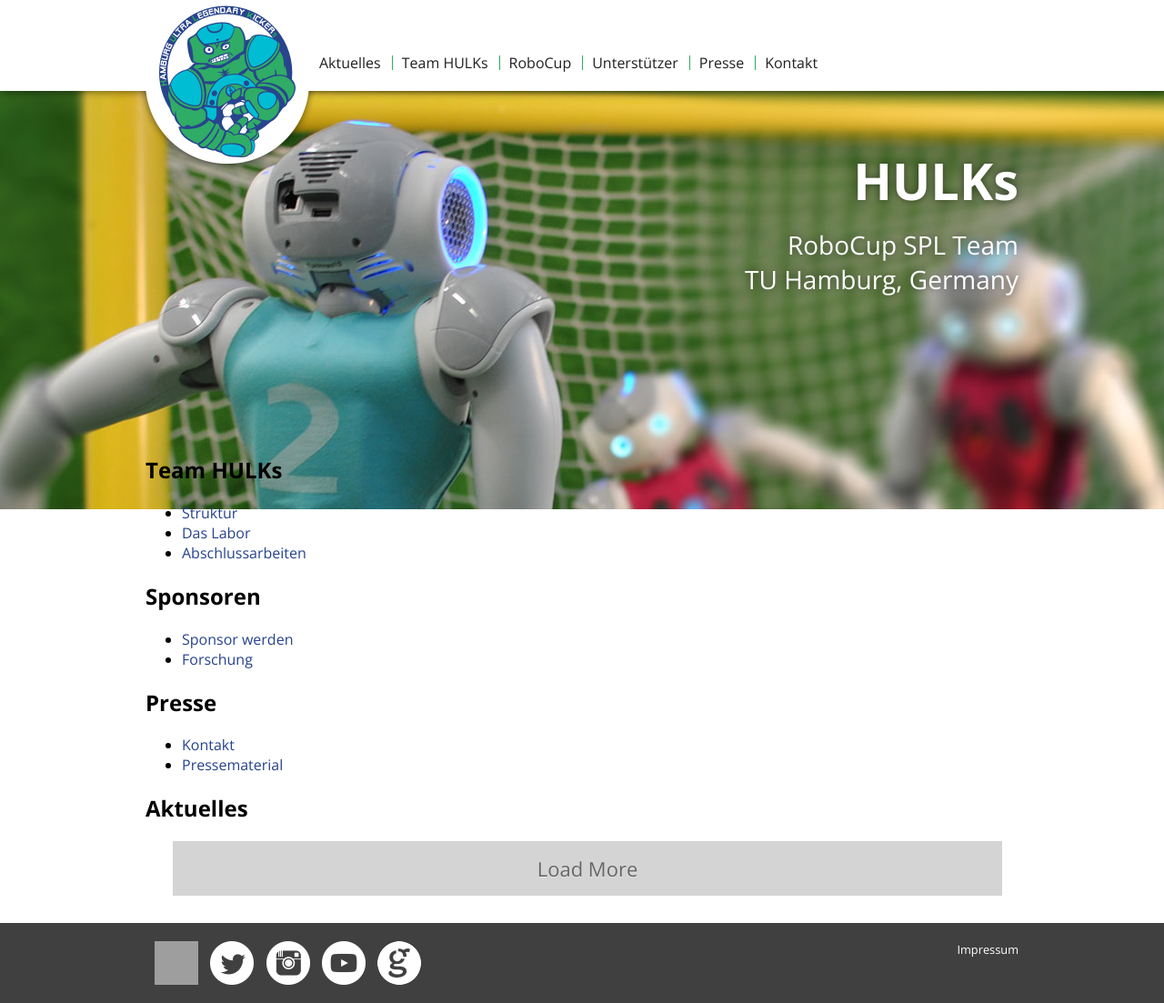
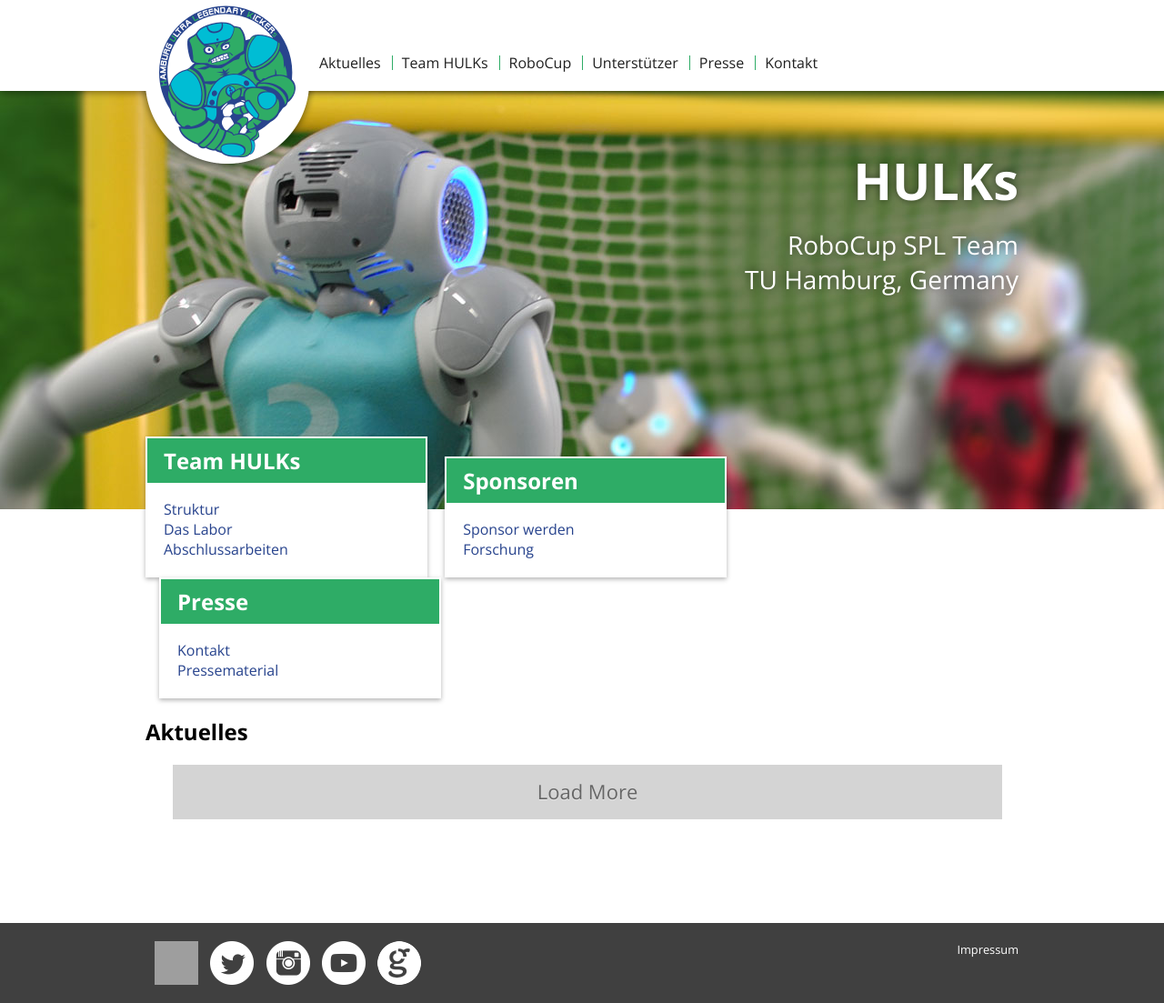
Before and after one commit to HULKs/hulks.github.io, a Jekyll site: the page built from index.html, in a window 1280 px wide and 1103 px high. Shown: the whole window at 91% size. Built offline with Jekyll 4.4.1, drawn with Linux system fonts in a browser that asks for light colours; nearby versions of some CDN libraries; grey boxes are pictures that could not be loaded.

Commit message:
Fix menu

```diff
--- a/index.html
+++ b/index.html
@@ -22,7 +22,7 @@
 </div>
 <div class="container">
     <div class="hero-nav">
-        </div><div class="box">
+        <div class="box">
             <h2>Team HULKs</h2>
             <ul>
                 <li><a href="{{site.path}}/teamhulks/">Struktur</a></li>
@@ -36,12 +36,14 @@
                 <li><a href="{{site.path}}/unterstuetzer/howto.html">Sponsor werden</a></li>
                 <li><a href="{{site.path}}/teamhulks/publications.html#publications">Forschung</a></li>
             </ul>
-        </div><div class="box">
+        </div>
+        <div class="box">
             <h2>Presse</h2>
             <ul>
                 <li><a href="{{site.path}}/kontakt/">Kontakt</a></li>
                 <li><a href="{{site.path}}/presse">Pressematerial</a></li>
             </ul>
+        </div>
     </div>
 </div>
 
```
